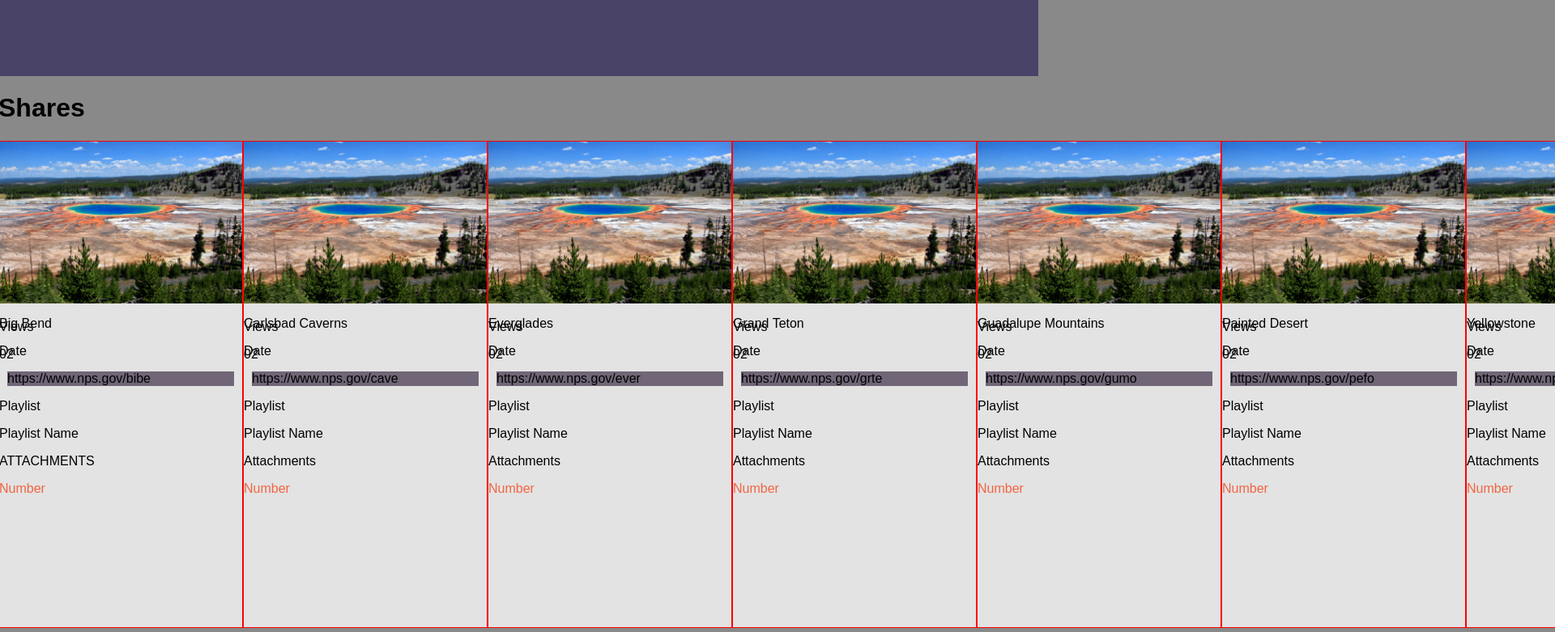
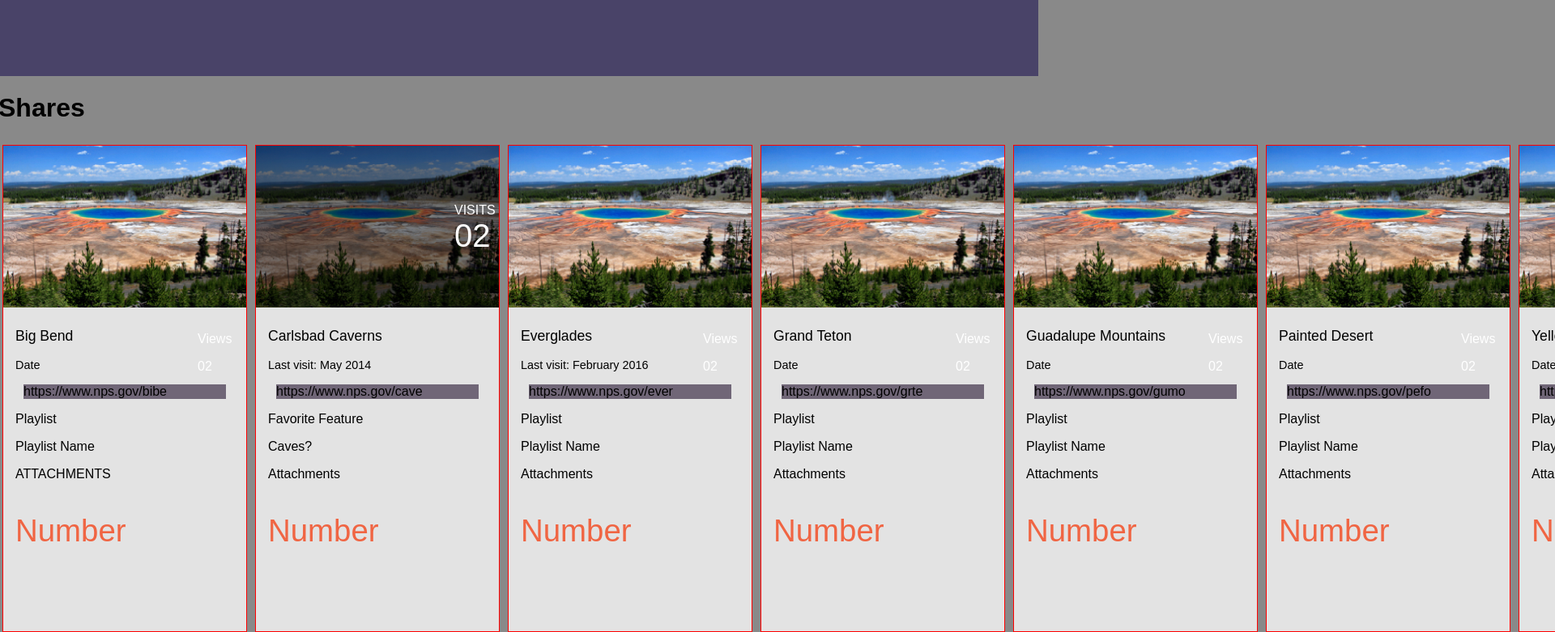
Before and after one commit to kobesparrow/static-comp-one, a plain HTML site: page index.html in a window 1280 px wide. Shown: the part 54-835 px from the top of the page at 81% size, 1920 px wide, since content can reach past the window. Drawn offline with Linux system fonts and the light colour scheme.

Commit message:
code box header image and upper right text

```diff
--- a/index.html
+++ b/index.html
@@ -3,7 +3,7 @@
 <html>
   <head>
     <link rel="stylesheet" type="text/css" href="styles.css">
-    <title>Turing Board Game Posse</title>
+    <title>Mark's National Park Visitation</title>
   </head>
   <header>
     <div class="header__drop-down">Admin Usernume</div>
@@ -41,20 +41,20 @@
     <!-- CARLSBAD -->
     <article class="box">
       <div class="box__header">
-        <img class="box__header--logo" src="assets/Yellowstone-essample.jpg" />
+   <!--      <img class="box__header--logo" src="assets/Yellowstone-essample.jpg" /> -->
         <div class="box__header--text">
-          <p>Views</p>
-          <p>02</p>
+          <p class="box__header--visits">VISITS</p>
+          <p class="box__header--views">02</p>
         </div>
       </div>
       <div class="box__body">
         <p class="box__body-textline1">Carlsbad Caverns</p>
-        <p class="box__body-textline2">Date</p>
+        <p class="box__body-textline2">Last visit: May 2014</p>
         <div class="box__body--website">
           <p>https://www.nps.gov/cave</p>
         </div>
-        <p class="box__body-textline4">Playlist</p>
-        <p class="box__body-textline5">Playlist Name</p>
+        <p class="box__body-textline4">Favorite Feature</p>
+        <p class="box__body-textline5">Caves?</p>
         <p class="box__body-textline6">Attachments</p>
         <p class="box__body-textline7">Number</p>
       </div>
@@ -71,7 +71,7 @@
       </div>
       <div class="box__body">
         <p class="box__body-textline1">Everglades</p>
-        <p class="box__body-textline2">Date</p>
+        <p class="box__body-textline2">Last visit: February 2016</p>
         <div class="box__body--website">
           <p>https://www.nps.gov/ever</p>
         </div>
--- a/styles.css
+++ b/styles.css
@@ -35,6 +35,7 @@ img.header__logo {
 .body__tiles {
   display: flex;
   flex-direction: row;
+  width: 100%;
 }
 
 .box {
@@ -43,24 +44,51 @@ img.header__logo {
   height: 600px;
   padding: 5px, 35px, 10px, 35px;
   border: 1px solid red;
+  margin: 5px;
 }
 
 .box__header {
-  height: 200px;
+/*  height: 200px;
   width: 100%;
-  padding: 0px;
-}
-
-img.box__header-logo {
+  padding: 0px; */
+  float: right;
+  color: white;
   width: 300px;
   height: 200px;
-  background-image: linear-gradient(rgba(0, 0, 0, .5), rgba(0, 0, 0, .5)), url(images/park.jpg);
-  color: white;
+  background-image: linear-gradient(rgba(0, 0, 0, .5), rgba(0, 0, 0, .5)), url(assets/yellowstone-essample.jpg);
   background-size: cover;
   background-position: bottom;
   align-content: center;
+  padding: 0px;
+  margin: 0px 0px 25px 0px;
 }
 
+div.box__header--text {
+  float:right;
+  margin: 10px;
+  width: 50px;
+}
+
+p.box__header--visits {
+  margin: 10px 5px 0px 5px;
+}
+
+p.box__header--views {
+  font-size: 2.5em;
+  margin: 0px 5px 5px 5px;
+  padding: 0px 0px 0px 0px;
+}
+
+div.box__body {
+  margin: 25px 15px 25px 15px;
+}
+
+p.box__body-textline1 {
+  font-size: 1.1em;
+}
+p.box__body-textline2 {
+  font-size: .9em;
+}
 
 div.box__body--website {
   background-color: #706677;
@@ -69,4 +97,5 @@ div.box__body--website {
 
 p.box__body-textline7 {
   color: #F06543;
+  font-size: 2.4em;
 }
```
